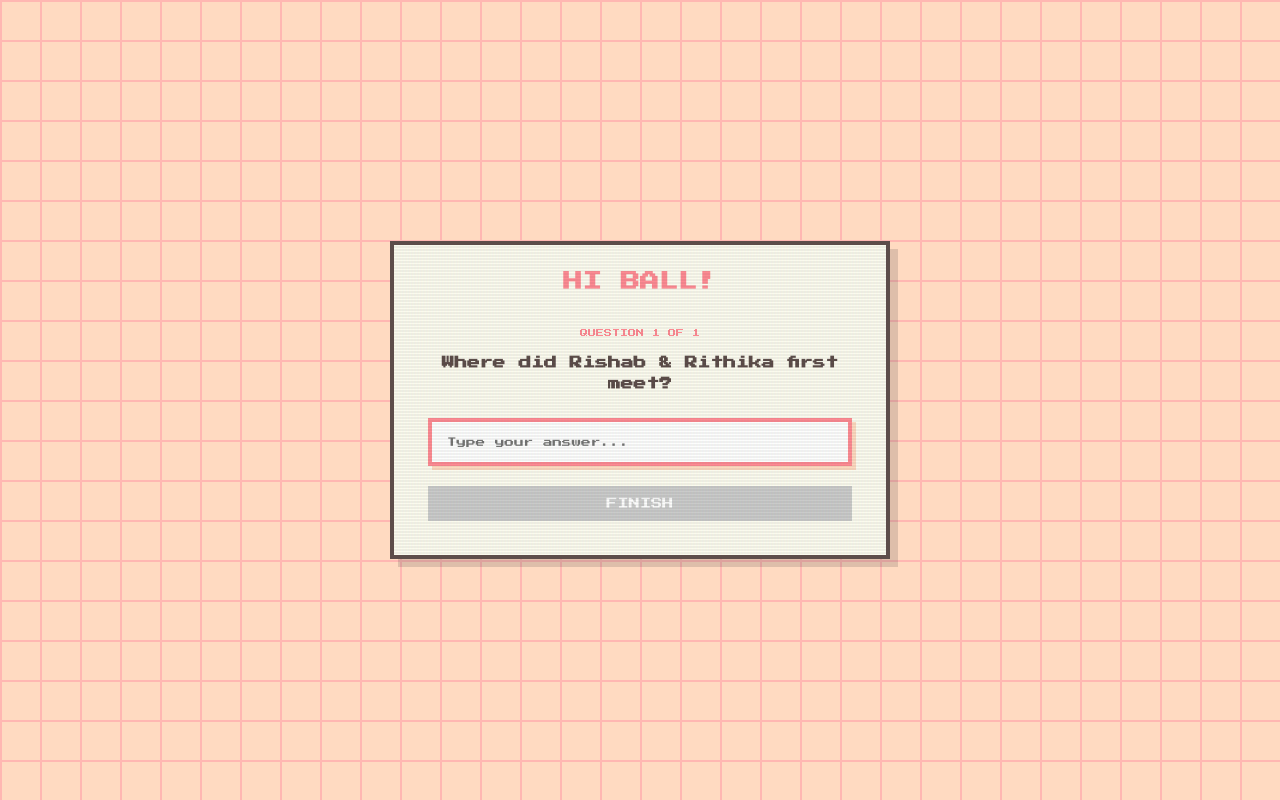
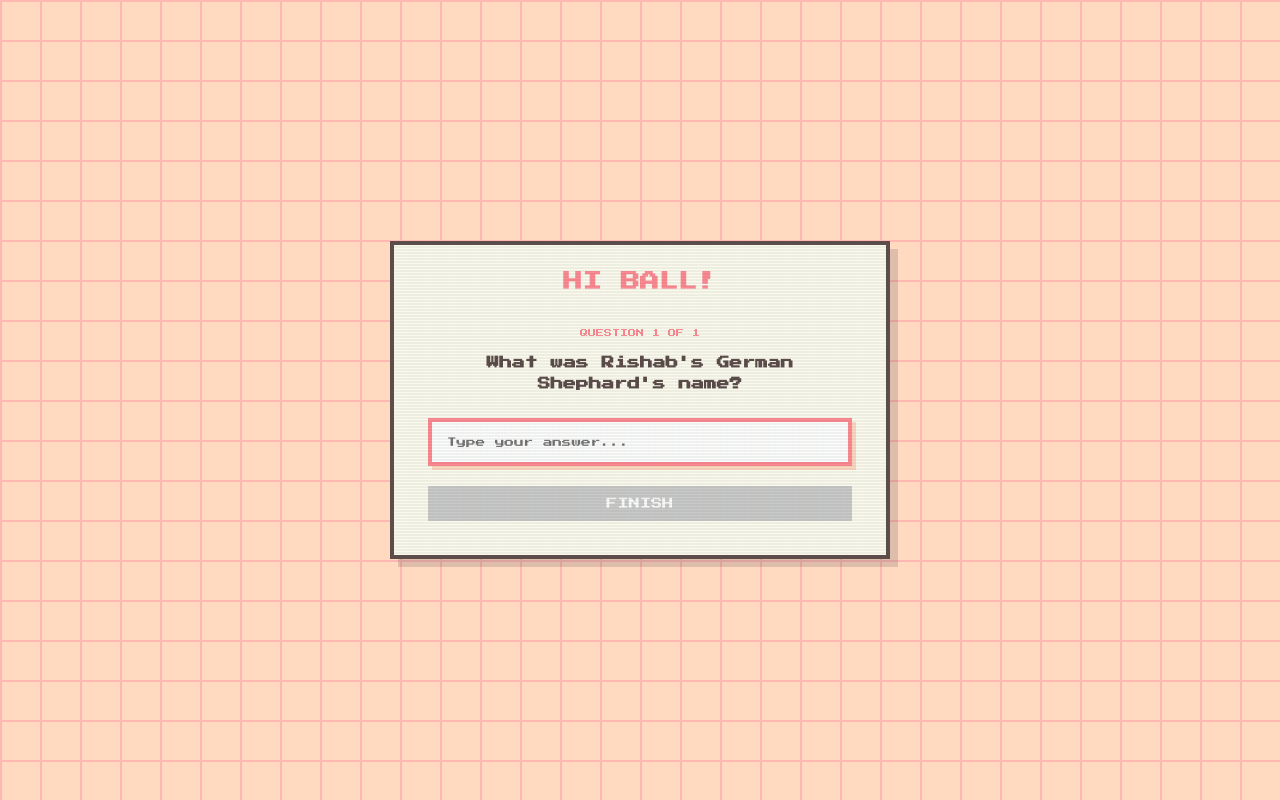
Before and after one commit to rishabshivkumar7/ballentines, a React (Create React App) app: page / in a window 1280 px wide. Built offline with nearby package versions, Linux system fonts and the light colour scheme; the HTML template or start-up script is replaced by a standard one.

Commit message:
2nd question

```diff
--- a/src/constants.js
+++ b/src/constants.js
@@ -47,16 +47,16 @@ export const INITIAL_DROP_SPEED = 800;
 export const SPEED_INCREASE = 50;
 
 export const LOGIN_QUESTIONS = [
+    // {
+    //     id: 1,
+    //     question: "Where did Rishab & Rithika first meet?",
+    //     correctAnswers: ["Metro"]
+    // },
     {
-        id: 1,
-        question: "Where did Rishab & Rithika first meet?",
-        correctAnswers: ["Metro"]
+        id: 2,
+        question: "What was Rishab's German Shephard's name?",
+        correctAnswers: ["Bhageera", "bagheera", "bageera"]
     },
-    // {
-    //     id: 2,
-    //     question: "Where was our first date?",
-    //     correctAnswers: ["Cafe", "The Cafe", "Third Wave"]
-    // },
     // {
     //     id: 3,
     //     question: "What is my favorite food?",
```
